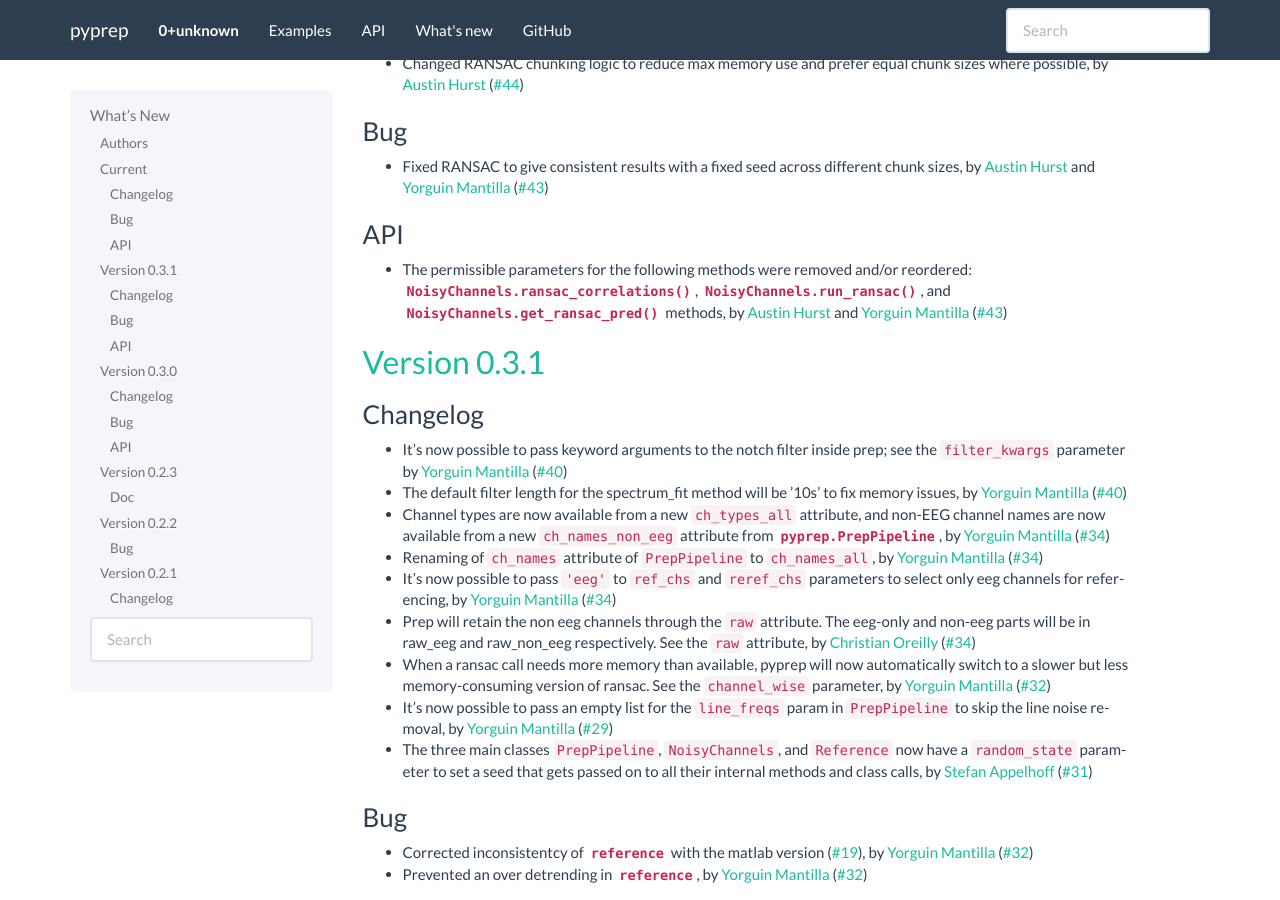
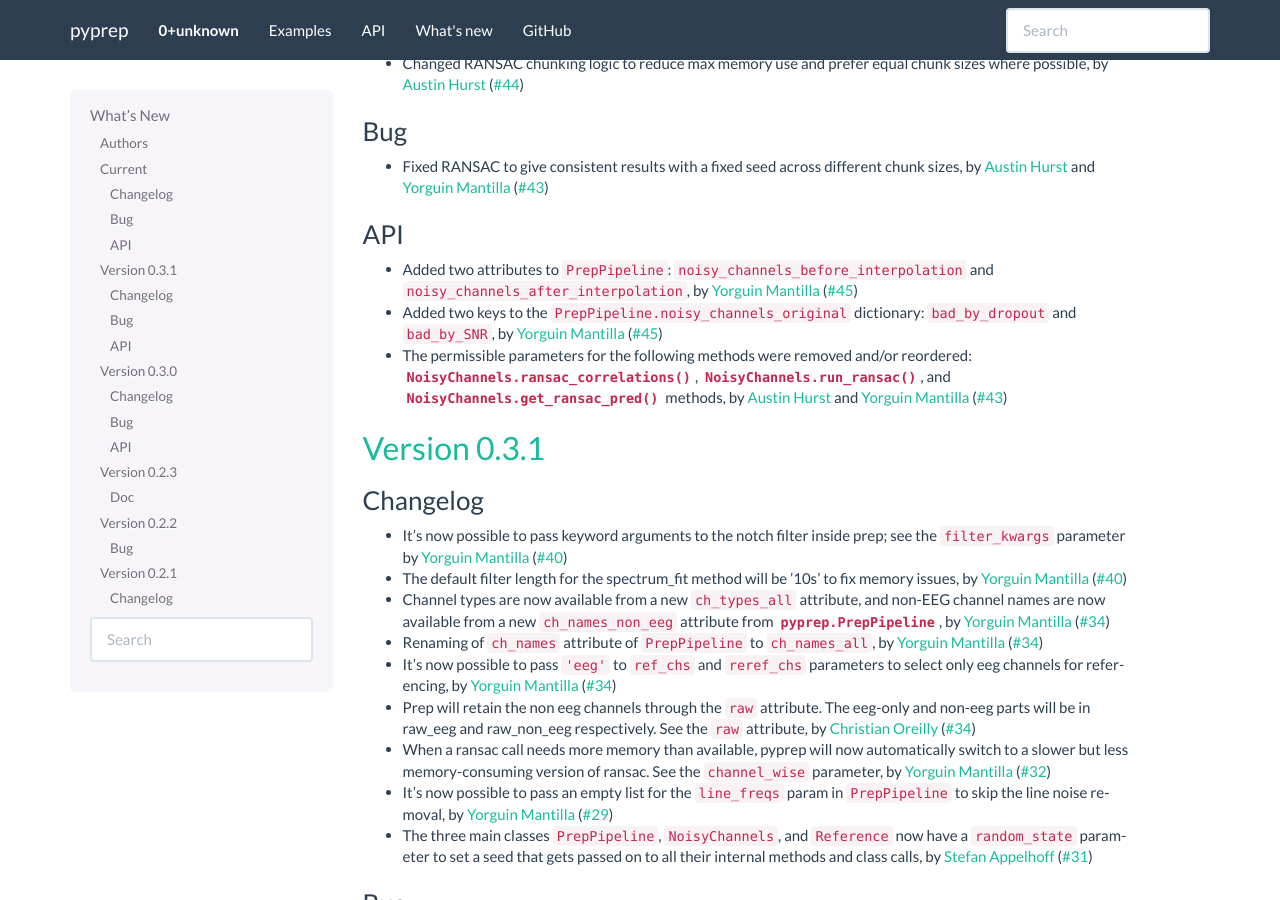
Before and after one commit to sappelhoff/pyprep, a Sphinx documentation site: the page built from docs/whats_new.rst, in a window 1280 px wide and 900 px high, scrolled down 731 px. Built offline with Sphinx 7.4.7, drawn with Linux system fonts in a browser that asks for light colours.

Commit message:
added api changes to whats new

```diff
--- a/docs/whats_new.rst
+++ b/docs/whats_new.rst
@@ -42,6 +42,8 @@ Bug
 
 API
 ~~~
+- Added two attributes to ``PrepPipeline``: ``noisy_channels_before_interpolation`` and ``noisy_channels_after_interpolation``, by `Yorguin Mantilla`_ (`#45 <https://github.com/sappelhoff/pyprep/pull/45>`_)
+- Added two keys to the ``PrepPipeline.noisy_channels_original`` dictionary: ``bad_by_dropout`` and ``bad_by_SNR``, by `Yorguin Mantilla`_ (`#45 <https://github.com/sappelhoff/pyprep/pull/45>`_)
 - The permissible parameters for the following methods were removed and/or reordered: :meth:`NoisyChannels.ransac_correlations`, :meth:`NoisyChannels.run_ransac`, and :meth:`NoisyChannels.get_ransac_pred` methods, by `Austin Hurst`_ and `Yorguin Mantilla`_ (`#43 <https://github.com/sappelhoff/pyprep/pull/43>`_)
 
 .. _changes_0_3_1:
```
